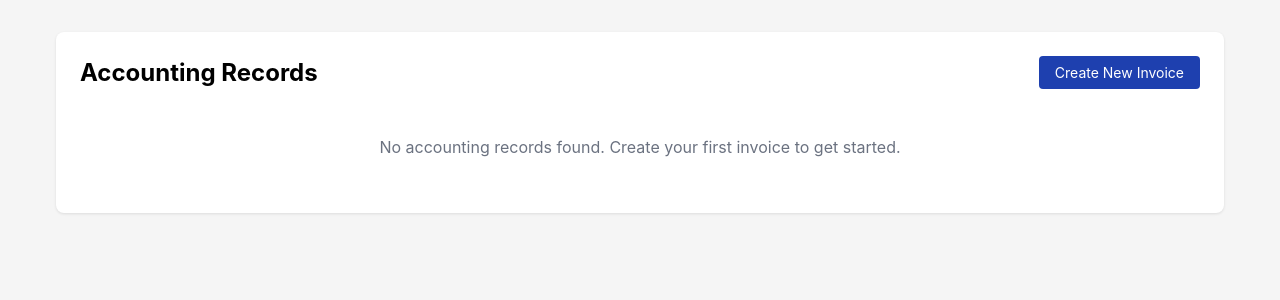
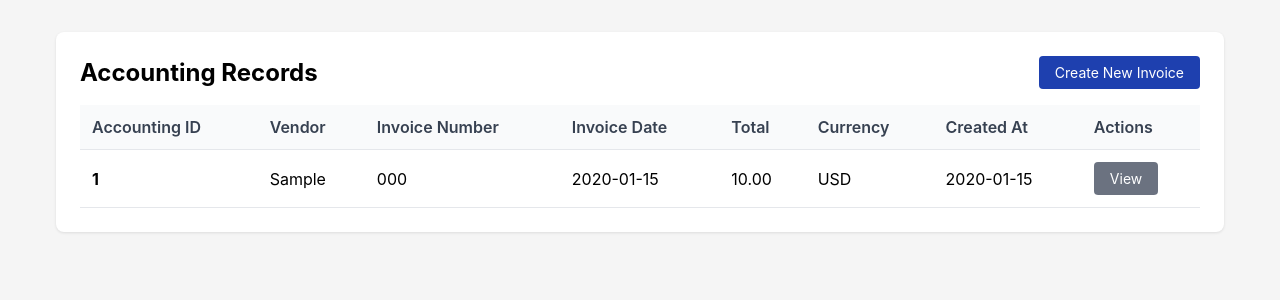
Before and after one commit to abhishekharis/document-ai-rpa, a Flask app: page / in a window 1280 px wide. Shown: the part 61-361 px from the top of the page. Run offline with Flask 3, Linux system fonts and the light colour scheme; tables that the repository leaves empty hold one stand-in row (values such as "Sample post").

Commit message:
Persist accounting records in SQLite with idempotent submits
Records survive restarts, a repeated external_reference returns the existing
record instead of a duplicate, and links honour X-Forwarded-Prefix so the
app can be served under /accounting/.

Co-Authored-By: Claude Sonnet 5.5 <noreply@anthropic.com>

```diff
--- a/simulated-accounting-app/app.py
+++ b/simulated-accounting-app/app.py
@@ -1,113 +1,124 @@
-from flask import Flask, render_template, request, redirect, url_for, flash, jsonify
+import os
+import sqlite3
+import uuid
 from datetime import datetime
-import uuid
 
-app = Flask(__name__)
-app.secret_key = 'simulated-accounting-app-secret-key'
+from flask import Flask, render_template, request, redirect, url_for, flash, jsonify, g
+from werkzeug.middleware.proxy_fix import ProxyFix
 
-# In-memory storage for accounting records
-accounting_records = []
+import db
 
 
-@app.route('/')
-def dashboard():
-    """Dashboard showing all accounting records."""
-    return render_template('dashboard.html', records=accounting_records)
+def create_app(db_path=None):
+    app = Flask(__name__)
+    app.secret_key = os.getenv('SECRET_KEY', 'simulated-accounting-app-dev-secret')
+    app.config['DB_PATH'] = db_path or os.getenv('ACCOUNTING_DB_PATH', 'accounting.db')
+    # Honour X-Forwarded-Prefix so links work when served under e.g. /accounting/
+    app.wsgi_app = ProxyFix(app.wsgi_app, x_prefix=1)
+    db.init_db(app.config['DB_PATH'])
 
+    def get_conn():
+        if 'conn' not in g:
+            g.conn = db.connect(app.config['DB_PATH'])
+        return g.conn
 
-@app.route('/new-invoice', methods=['GET', 'POST'])
-def new_invoice():
-    """Form to create a new invoice in the accounting system."""
-    if request.method == 'POST':
-        try:
-            # Handle both form data and JSON (for RPA automation)
-            if request.is_json:
-                data = request.get_json()
-                vendor = data.get('vendor')
-                invoice_number = data.get('invoice_number')
-                invoice_date = data.get('invoice_date')
-                due_date = data.get('due_date')
-                currency = data.get('currency', 'USD')
+    @app.teardown_appcontext
+    def close_conn(_exc):
+        conn = g.pop('conn', None)
+        if conn is not None:
+            conn.close()
+
+    @app.route('/')
+    def dashboard():
+        """Dashboard showing all accounting records."""
+        return render_template('dashboard.html', records=db.list_records(get_conn()))
+
+    @app.route('/new-invoice', methods=['GET', 'POST'])
+    def new_invoice():
+        """Form to create a new invoice in the accounting system."""
+        if request.method == 'POST':
+            return_json = request.is_json
+            try:
+                # Handle both form data and JSON (for RPA automation)
+                data = request.get_json() if return_json else request.form
+                external_reference = data.get('external_reference') or None
+                conn = get_conn()
+
+                # A retried submit for the same source document returns the existing record
+                if external_reference:
+                    existing = db.get_by_reference(conn, external_reference)
+                    if existing:
+                        if return_json:
+                            return jsonify({
+                                'success': True,
+                                'duplicate': True,
+                                'accounting_id': existing['accounting_id'],
+                                'message': f"Invoice already recorded. Accounting Record ID: {existing['accounting_id']}",
+                                'record': existing,
+                            })
+                        flash('Invoice already recorded.', 'success')
+                        return render_template(
+                            'success.html', accounting_id=existing['accounting_id'], record=existing
+                        )
+
                 subtotal = data.get('subtotal')
                 tax = data.get('tax')
                 total = data.get('total')
-                line_items_description = data.get('line_items', '')
-                return_json = True
-            else:
-                # Extract form data
-                vendor = request.form.get('vendor')
-                invoice_number = request.form.get('invoice_number')
-                invoice_date = request.form.get('invoice_date')
-                due_date = request.form.get('due_date')
-                currency = request.form.get('currency', 'USD')
-                subtotal = request.form.get('subtotal')
-                tax = request.form.get('tax')
-                total = request.form.get('total')
-                line_items_description = request.form.get('line_items', '')
-                return_json = False
+                accounting_id = f"ACC-{uuid.uuid4().hex[:8].upper()}"
+                record = {
+                    'accounting_id': accounting_id,
+                    'external_reference': external_reference,
+                    'vendor': data.get('vendor'),
+                    'invoice_number': data.get('invoice_number'),
+                    'invoice_date': data.get('invoice_date'),
+                    'due_date': data.get('due_date'),
+                    'currency': data.get('currency', 'USD'),
+                    'subtotal': float(subtotal) if subtotal else None,
+                    'tax': float(tax) if tax else None,
+                    'total': float(total) if total else None,
+                    'line_items': data.get('line_items', ''),
+                    'created_at': datetime.utcnow().isoformat(),
+                }
+                db.insert_record(conn, record)
 
-            # Generate accounting record ID
-            accounting_id = f"ACC-{uuid.uuid4().hex[:8].upper()}"
-
-            # Create record
-            record = {
-                'accounting_id': accounting_id,
-                'vendor': vendor,
-                'invoice_number': invoice_number,
-                'invoice_date': invoice_date,
-                'due_date': due_date,
-                'currency': currency,
-                'subtotal': float(subtotal) if subtotal else None,
-                'tax': float(tax) if tax else None,
-                'total': float(total) if total else None,
-                'line_items': line_items_description,
-                'created_at': datetime.utcnow().isoformat()
-            }
-
-            accounting_records.append(record)
-
-            if return_json:
-                # Return JSON response for RPA automation
-                return jsonify({
-                    'success': True,
-                    'accounting_id': accounting_id,
-                    'message': f'Invoice successfully created. Accounting Record ID: {accounting_id}',
-                    'record': record
-                })
-            else:
-                # Show success page for manual submission
+                if return_json:
+                    return jsonify({
+                        'success': True,
+                        'accounting_id': accounting_id,
+                        'message': f'Invoice successfully created. Accounting Record ID: {accounting_id}',
+                        'record': record,
+                    })
                 flash(f'Invoice successfully created. Accounting Record ID: {accounting_id}', 'success')
                 return render_template('success.html', accounting_id=accounting_id, record=record)
 
-        except Exception as e:
-            if request.is_json:
-                return jsonify({
-                    'success': False,
-                    'error': str(e)
-                }), 400
-            else:
+            except (ValueError, TypeError, sqlite3.Error) as e:
+                if return_json:
+                    return jsonify({'success': False, 'error': str(e)}), 400
                 flash(f'Error creating invoice: {str(e)}', 'error')
                 return render_template('new_invoice.html')
 
-    return render_template('new_invoice.html')
+        return render_template('new_invoice.html')
 
-
-@app.route('/record/<accounting_id>')
-def view_record(accounting_id):
-    """View a specific accounting record."""
-    record = next((r for r in accounting_records if r['accounting_id'] == accounting_id), None)
-    if record:
-        return render_template('view_record.html', record=record)
-    else:
+    @app.route('/record/<accounting_id>')
+    def view_record(accounting_id):
+        """View a specific accounting record."""
+        record = db.get_record(get_conn(), accounting_id)
+        if record:
+            return render_template('view_record.html', record=record)
         flash('Record not found', 'error')
         return redirect(url_for('dashboard'))
 
+    @app.route('/api/records', methods=['GET'])
+    def get_records():
+        """API endpoint to get all accounting records."""
+        records = db.list_records(get_conn())
+        return jsonify({'records': records, 'count': len(records)})
 
-@app.route('/api/records', methods=['GET'])
-def get_records():
-    """API endpoint to get all accounting records."""
-    return jsonify({'records': accounting_records, 'count': len(accounting_records)})
+    return app
+
+
+app = create_app()
 
 
 if __name__ == '__main__':
-    app.run(host='0.0.0.0', port=3001, debug=True)
+    app.run(host='0.0.0.0', port=3001, debug=os.getenv('FLASK_DEBUG') == '1')
--- /dev/null
+++ b/simulated-accounting-app/requirements-dev.txt
@@ -0,0 +1,2 @@
+-r requirements.txt
+pytest>=7.4.0
--- a/simulated-accounting-app/templates/dashboard.html
+++ b/simulated-accounting-app/templates/dashboard.html
@@ -4,7 +4,7 @@
 <div class="card">
     <div style="display: flex; justify-content: space-between; align-items: center; margin-bottom: 1rem;">
         <h2>Accounting Records</h2>
-        <a href="/new-invoice" class="btn btn-primary">Create New Invoice</a>
+        <a href="{{ url_for('new_invoice') }}" class="btn btn-primary">Create New Invoice</a>
     </div>
 
     {% if records %}
@@ -32,7 +32,7 @@
                 <td>{{ record.currency }}</td>
                 <td>{{ record.created_at[:19] if record.created_at else '-' }}</td>
                 <td>
-                    <a href="/record/{{ record.accounting_id }}" class="btn btn-secondary">View</a>
+                    <a href="{{ url_for('view_record', accounting_id=record.accounting_id) }}" class="btn btn-secondary">View</a>
                 </td>
             </tr>
             {% endfor %}
--- a/simulated-accounting-app/templates/new_invoice.html
+++ b/simulated-accounting-app/templates/new_invoice.html
@@ -4,7 +4,7 @@
 <div class="card">
     <h2 style="margin-bottom: 1.5rem;">Create New Invoice</h2>
 
-    <form method="POST" action="/new-invoice">
+    <form method="POST" action="{{ url_for('new_invoice') }}">
         <div style="display: grid; grid-template-columns: 1fr 1fr; gap: 1rem;">
             <div class="form-group">
                 <label for="vendor">Vendor *</label>
@@ -59,7 +59,7 @@
 
         <div style="margin-top: 1.5rem;">
             <button type="submit" class="btn btn-primary">Save Invoice</button>
-            <a href="/" class="btn btn-secondary" style="margin-left: 0.5rem;">Cancel</a>
+            <a href="{{ url_for('dashboard') }}" class="btn btn-secondary" style="margin-left: 0.5rem;">Cancel</a>
         </div>
     </form>
 </div>
--- a/simulated-accounting-app/templates/success.html
+++ b/simulated-accounting-app/templates/success.html
@@ -11,8 +11,8 @@
         This ID can be used to track the invoice in the system.
     </p>
     <div style="margin-top: 2rem;">
-        <a href="/" class="btn btn-primary">Return to Dashboard</a>
-        <a href="/record/{{ accounting_id }}" class="btn btn-secondary" style="margin-left: 0.5rem;">View Record</a>
+        <a href="{{ url_for('dashboard') }}" class="btn btn-primary">Return to Dashboard</a>
+        <a href="{{ url_for('view_record', accounting_id=accounting_id) }}" class="btn btn-secondary" style="margin-left: 0.5rem;">View Record</a>
     </div>
 </div>
 
--- a/simulated-accounting-app/templates/view_record.html
+++ b/simulated-accounting-app/templates/view_record.html
@@ -4,7 +4,7 @@
 <div class="card">
     <div style="display: flex; justify-content: space-between; align-items: center; margin-bottom: 1.5rem;">
         <h2>Accounting Record Details</h2>
-        <a href="/" class="btn btn-secondary">Back to Dashboard</a>
+        <a href="{{ url_for('dashboard') }}" class="btn btn-secondary">Back to Dashboard</a>
     </div>
 
     <div style="background-color: #eff6ff; border: 2px solid #3b82f6; border-radius: 8px; padding: 1rem; margin-bottom: 1.5rem;">
```
Also changed, not shown: simulated-accounting-app/db.py (added, +71 -0 lines), simulated-accounting-app/tests/conftest.py (added, +18 -0 lines), simulated-accounting-app/tests/test_accounting_app.py (added, +76 -0 lines), 1 other file.
